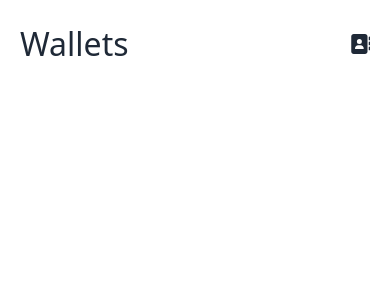
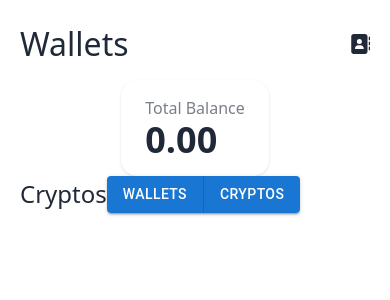
Before and after one commit to thewhalewallet/thewhalewallet, a Next.js app: page /wallets in a window 390 px wide. Shown: the top 300 px of the page. Built offline with nearby package versions, Linux system fonts and the light colour scheme; what @rainbow-me/rainbowkit, wagmi would draw is missing.

Commit message:
drawer done

```diff
--- a/components/BasicLayout.tsx
+++ b/components/BasicLayout.tsx
@@ -8,11 +8,18 @@ const basicLayoutStyle={
     backgroundColor: "white",
 }
 
+const bodyStyle = {
+    width: "100%",
+    height: "100%",
+}
+
 export default function basicLayout({ navContent, bodyContent } : { navContent: React.ReactNode, bodyContent: React.ReactNode }) {
     return (
         <div style={basicLayoutStyle}>
             <TopNav navContent={navContent} />
-            { bodyContent }
+            <div style={bodyStyle}>
+                { bodyContent }
+            </div>
         </div>
     );
 }
--- a/components/FullPageDrawer.tsx
+++ b/components/FullPageDrawer.tsx
@@ -1,17 +1,58 @@
-import React, { Component } from 'react';
+import React, { Component, ReactComponentElement } from 'react';
 import BasicLayout from './BasicLayout';
 
-const basicLayoutStyle={
+import { faChevronLeft } from '@fortawesome/free-solid-svg-icons';
+import { FontAwesomeIcon } from '@fortawesome/react-fontawesome';
+
+import Drawer from '@mui/material/Drawer';
+
+const drawerStyle={
     width: "100%",
     height: "100%",
-    padding: "20px",
-    backgroundColor: "white",
+    position: "absolute",
+    top: "0",
 }
 
-export default function FullPageDrawer({ basicLayoutComponent } : { basicLayoutComponent: React.ReactNode }) {
-    return (
-        <div style={basicLayoutStyle}>
+const viewportWidth = window.innerWidth;
 
+export default function FullPageDrawer({open, close, removeChevron = false, crumbName, navTitle, navActionButton, bodyContent } :
+    { open: boolean, close: () => void, removeChevron: boolean, crumbName: string, navTitle: string, navActionButton: React.ReactNode, bodyContent: React.ReactNode }) {
+
+
+    const navContent = (
+        <div style={{display: "flex", alignItems: "center"}}>
+            <div style={{display: "flex", alignItems: "center", flexBasis:"0%", flexGrow:1}} onClick={()=>close()}>
+                {!removeChevron ?
+                    <FontAwesomeIcon icon={faChevronLeft} size="lg"/> :
+                    <></>
+                }
+                <h3>{crumbName}</h3>
+            </div>
+            <h3>{navTitle}</h3>
+            <div style={{flexBasis:"0%", flexGrow:1, textAlign: "right"}}>
+                {navActionButton}
+            </div>
         </div>
     );
+
+    return (
+        // <div style={{...drawerStyle, visibility: open ? "visible" : "hidden"}}>
+        //     <BasicLayout navContent={navContent} bodyContent={bodyContent}/>
+        // </div>
+        <Drawer
+            sx={{
+            width: viewportWidth,
+            flexShrink: 0,
+            '& .MuiDrawer-paper': {
+                width: viewportWidth,
+                boxSizing: 'border-box',
+            },
+            }}
+            variant="persistent"
+            anchor="left"
+            open={open}
+        >
+            <BasicLayout navContent={navContent} bodyContent={bodyContent}/>
+        </Drawer>
+    );
 }
--- a/package.json
+++ b/package.json
@@ -10,10 +10,13 @@
   },
   "dependencies": {
     "@aws-sdk/client-s3": "^3.281.0",
+    "@emotion/react": "^11.10.6",
+    "@emotion/styled": "^11.10.6",
     "@fortawesome/fontawesome-svg-core": "^6.3.0",
     "@fortawesome/free-regular-svg-icons": "^6.3.0",
     "@fortawesome/free-solid-svg-icons": "^6.3.0",
     "@fortawesome/react-fontawesome": "^0.2.0",
+    "@mui/material": "^5.11.11",
     "@rainbow-me/rainbowkit": "^0.11.0",
     "@react-oauth/google": "^0.8.0",
     "@types/node": "18.14.2",
--- a/pages/login.tsx
+++ b/pages/login.tsx
@@ -12,7 +12,7 @@ function Login() {
     const bodyContent = (
         <>
             <div className="login_title-logo">
-                <h1>The Wale Wallet</h1>
+                <h1>The Whale Wallet</h1>
                 <img style={{width: "200px"}} src={logo.src} alt="TheWaleWallet Logo"/>
             </div>
             <div className="login_logins">
--- a/pages/wallets.tsx
+++ b/pages/wallets.tsx
@@ -2,14 +2,33 @@ import React, { Component } from 'react';
 import BasicLayout from '@/components/BasicLayout';
 import logo from '/public/theWaleWalletLogo.jpeg';
 
+import { faPlus } from '@fortawesome/free-solid-svg-icons'
 import { faAddressBook } from '@fortawesome/free-solid-svg-icons'
 import { FontAwesomeIcon } from '@fortawesome/react-fontawesome'
+
+import FullPageDrawer from '@/components/FullPageDrawer';
+
+import Button from '@mui/material/Button';
+import ButtonGroup from '@mui/material/ButtonGroup';
+
+import Drawer from '@mui/material/Drawer';
+import Divider from '@mui/material/Divider';
+
+
 
 
 function Wallets() {
 
-    const showContacts: any = () => {
-        console.log("show contacts");
+    let [contactsOpen, setContactsOpen] = React.useState(false);
+
+    const showContacts = () => {
+        console.log("showContacts");
+        setContactsOpen(true);
+    }
+
+    const closeContacts = () => {
+        console.log("closeContacts");
+        setContactsOpen(false);
     }
 
     const navContent = (
@@ -20,13 +39,56 @@ function Wallets() {
             </div>
         </>
     );
+
+    const [cryptoDisplayOption, setCryptoDisplayOption] = React.useState("Wallets");
+    const totalBalance = "0.00"; // TODO: Get all wallets and bank accounts and add them up
+
+
     const bodyContent = (
-        <>
-        </>
+        <div>
+            {/* Total balance */}
+            <div style={{display:"flex", justifyContent:"center"}}>
+                <div className="stats shadow">
+                    <div className="stat">
+                        <div className="stat-title">Total Balance</div>
+                        <div className="stat-value">{totalBalance}</div>
+                        {/* <div className="stat-desc">21% more than last month</div> */}
+                    </div>
+                </div>
+            </div>
+            {/* Crypto wallets */}
+            <div>
+                <div style={{display: "flex"}}>
+                    <h3>Cryptos</h3>
+                    <ButtonGroup variant="contained" aria-label="outlined primary button group">
+                        <Button>Wallets</Button>
+                        <Button>Cryptos</Button>
+                    </ButtonGroup>
+
+                </div>
+            </div>
+
+        </div>
+
     );
 
     return (
-        <BasicLayout navContent={navContent} bodyContent={bodyContent} />
+        <div>
+            <BasicLayout navContent={navContent} bodyContent={bodyContent} />
+            <FullPageDrawer
+                close={closeContacts}
+                removeChevron={false}
+                crumbName="Wallets"
+                navTitle="Contacts"
+                navActionButton={
+                    <>
+                        <FontAwesomeIcon icon={faPlus} size="lg"/>
+                    </>
+                }
+                bodyContent={(<div style={{backgroundColor: "red"}}>DRAWER BODY</div>)}
+                open={contactsOpen}
+            />
+        </div>
     );
 }
 
```
Also changed, not shown: 1 other file (tests, documents, lock files or other folders).
